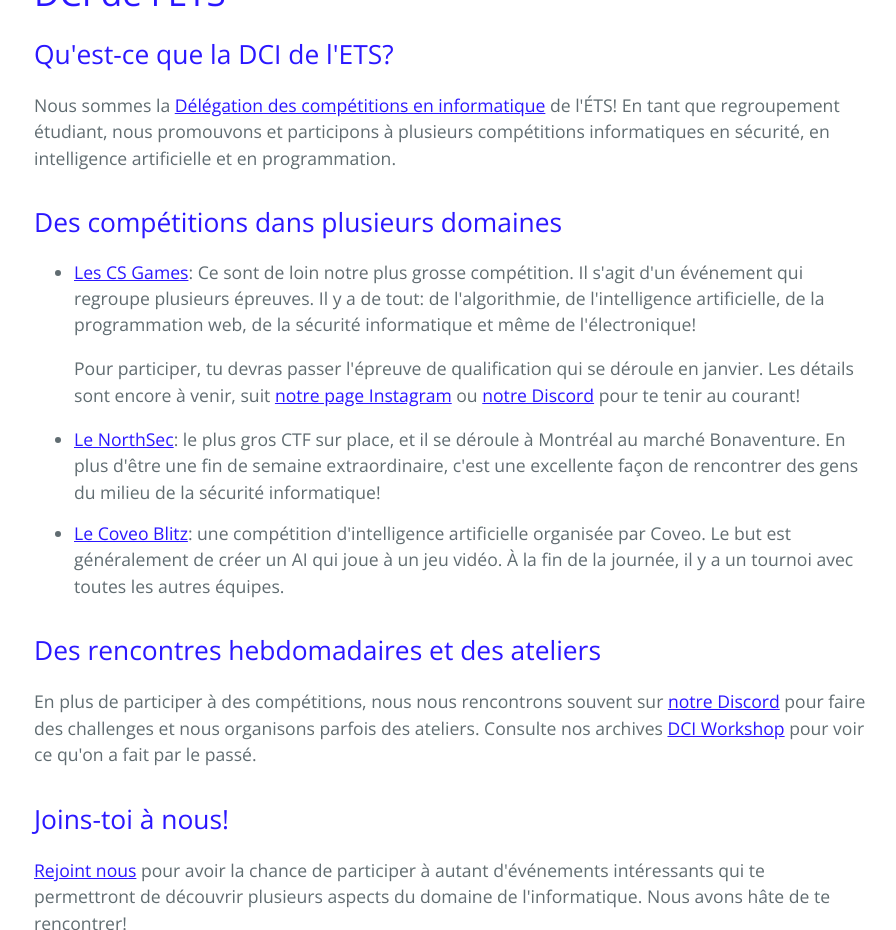
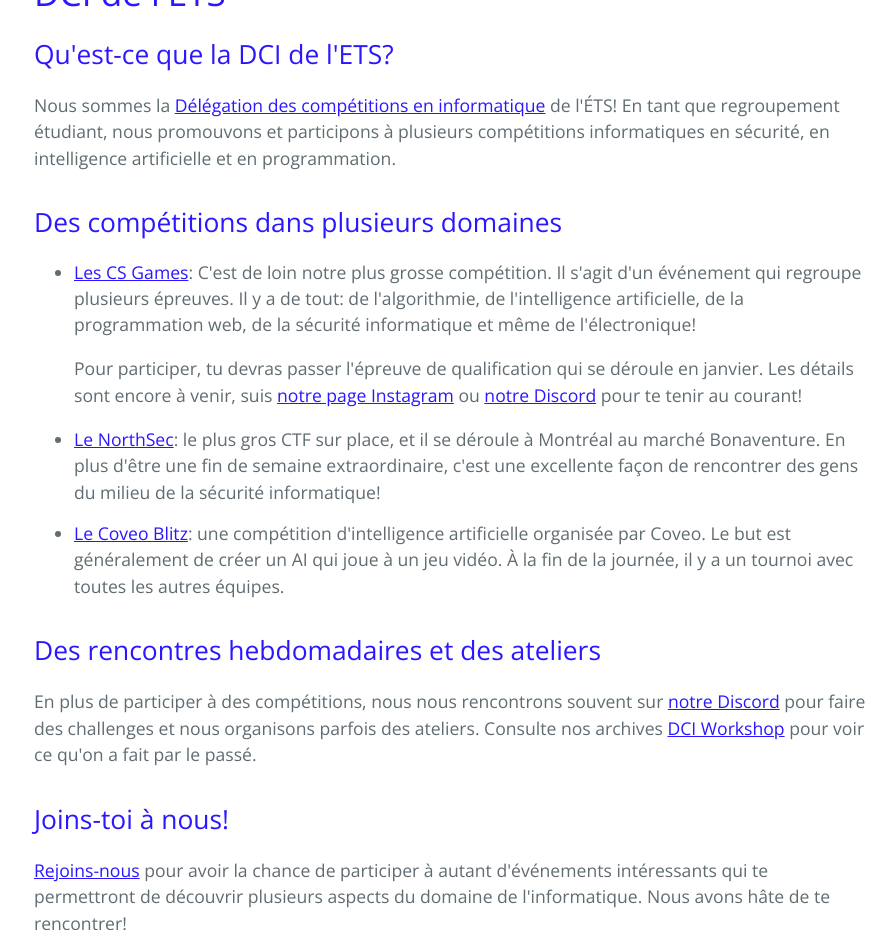
Before and after one commit to UnitedCTF/unitedctf.github.io, a Jekyll site: the page built from club/dciets.html, in a window 1280 px wide and 1400 px high, scrolled down 578 px, cut to the strip 0-930 px from the top of the window. Shown: the whole strip, without its empty margins (190-1086 px from the left). Built offline with Jekyll 4.4.1, drawn with Linux system fonts in a browser that asks for light colours.

Commit message:
Update DCI page (#32)

```diff
--- a/club/dciets.html
+++ b/club/dciets.html
@@ -27,14 +27,14 @@ title: "DCI ETS"
           <ul>
             <li>
               <p>
-                <a href="https://csgames.org/">Les CS Games</a>: Ce sont de loin notre plus grosse
+                <a href="https://csgames.org/">Les CS Games</a>: C'est de loin notre plus grosse
                 compétition. Il s'agit d'un événement qui regroupe plusieurs épreuves. Il y a de tout: de
                 l'algorithmie, de l'intelligence artificielle, de la programmation web, de la sécurité
                 informatique et même de l'électronique!
               </p>
               <p class="pt-1">Pour participer, tu devras passer
                 l'épreuve de qualification qui se déroule en janvier. Les détails sont encore à venir,
-                suit <a href="https://www.instagram.com/dciets/">notre page Instagram</a> ou
+                suis <a href="https://www.instagram.com/dciets/">notre page Instagram</a> ou
                 <a href="https://discord.gg/quAF2z8zyT">notre Discord</a> pour te tenir au courant!
               </p>
             </li>
@@ -60,7 +60,7 @@ title: "DCI ETS"
           </p>
           <h2>Joins-toi à nous!</h2>
           <p>
-            <a href="https://dciets.com/rejoindre/">Rejoint nous</a> pour avoir la chance de participer
+            <a href="https://dciets.com/rejoindre/">Rejoins-nous</a> pour avoir la chance de participer
             à autant d'événements intéressants qui te permettront de découvrir plusieurs aspects du domaine
             de l'informatique. Nous avons hâte de te rencontrer!
           </p>
```
